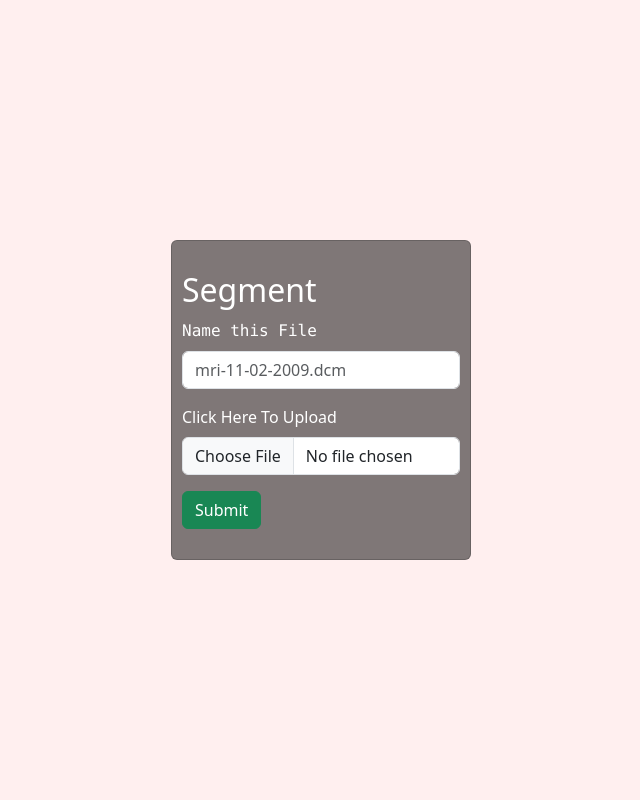
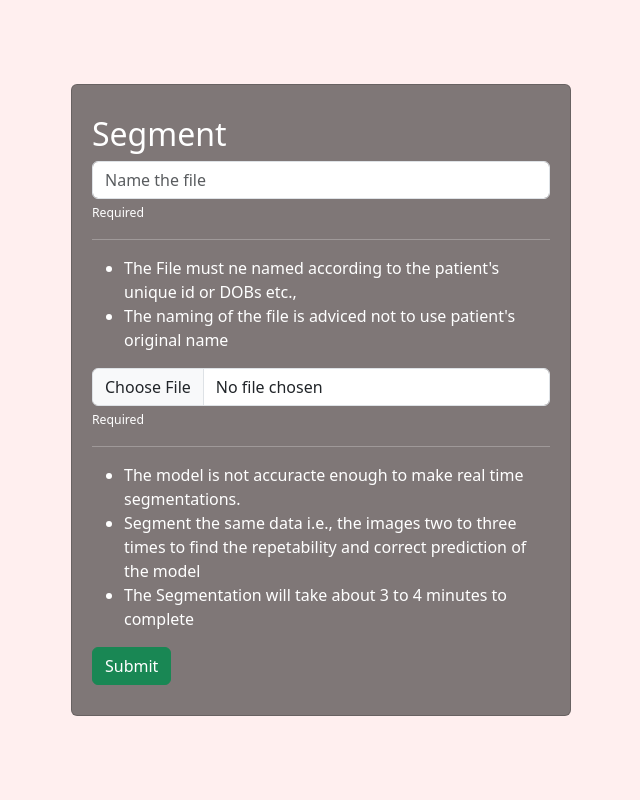
Before and after one commit to E7M2NU3L/Medical_Segment_Tool, a Django app: page /segment in a window 1280 px wide. Shown: the part 56-856 px from the top of the page, without its empty margins (319-959 px from the left). Run offline with Django 3.2, Linux system fonts and the light colour scheme; some libraries are stand-ins or nearby versions.

Commit message:
made some changes in Model Configuration

```diff
--- a/Segment/forms.py
+++ b/Segment/forms.py
@@ -1,10 +1,7 @@
-from typing import Any, Mapping
+from typing import Any
 from django.contrib.auth.forms import UserCreationForm
 from django.contrib.auth.models import User
 from django import forms
-from django.core.files.base import File
-from django.db.models.base import Model
-from django.forms.utils import ErrorList
 from .models import Segment
 
 class signUpForm(UserCreationForm):
@@ -86,7 +83,7 @@ class SegmentForm(forms.ModelForm):
 
     # defining the html for the fields
     class Meta:
-        Model = Segment
+        model = Segment
         fields = ['FileName', 'File']
 
     # defining the init function
--- a/Segment/views.py
+++ b/Segment/views.py
@@ -65,7 +65,7 @@ Segment_model = []
 def segment(request):
 
     # initializing the elements of the output
-    form = None
+    form = SegmentForm()
     image = None
     mask = None
     # chceking if the request is through POST
@@ -125,8 +125,8 @@ def segment(request):
     # config file for outer api
     configuration = {
         'form': form,
-        'image': None,
-        'mask': None,
+        'image': image,
+        'mask': mask,
     }
 
     # return the context
--- a/templates/pages/classify.html
+++ b/templates/pages/classify.html
@@ -10,8 +10,8 @@
 <body>
   {% include 'navbar.html' %}
 
-      <main class="container-fluid" style="min-height: 100vh; background-color: #ffefef; display: flex; justify-content: center; align-items: center; ">
-        <div class="card" style="width: 300px; padding: 30px 10px; background-color: rgba(0,0,0,0.5); color: #fff;">
+      <main class="container-fluid" style="min-height: 100vh; max-height: 100%; padding-top: 2rem; padding-bottom: 2rem; background-color: #ffefef; display: flex; justify-content: center; align-items: center; ">
+        <div class="card" style="width: 400px; padding: 30px 20px; background-color: rgba(0,0,0,0.5); color: #fff;">
                 <h2>
                     Classify
                 </h2>
--- a/templates/pages/convert.html
+++ b/templates/pages/convert.html
@@ -23,8 +23,8 @@
   </div>
   {% endfor %}
   {% endif %}
-      <div class="container" style="display: flex; height: 90vh; align-items: center; justify-content: center; background-color: #ffefef;">
-        <main class="card " style="width: 400px; padding: 30px 15px; background: rgba(0,0,0,0.6); color: #fefedf;" >
+      <div class="container" style="display: flex; min-height: 90vh; max-height: 100%; padding-top: 2rem; padding-bottom: 2rem; align-items: center; justify-content: center; background-color: #ffefef;">
+        <main class="card " style="width: 500px; padding: 30px 20px; background: rgba(0,0,0,0.6); color: #fefedf;" >
             <h2>
                 Convert Dicom to Jpeg Files
             </h2>
--- a/templates/pages/segment.html
+++ b/templates/pages/segment.html
@@ -4,27 +4,20 @@
 <head>
     <meta charset="UTF-8">
     <meta name="viewport" content="width=device-width, initial-scale=1.0">
-    <title>Classify</title>
+    <title>Segment</title>
     <link rel="stylesheet" href="{% static '/node_modules/bootstrap/dist/css/bootstrap.css' %}">
 </head>
 <body>
   {% include 'navbar.html' %}
 
-      <main class="container-fluid" style="min-height: 100vh; background-color: #ffefef; display: flex; justify-content: center; align-items: center; ">
-        <div class="card" style="width: 300px; padding: 30px 10px; background-color: rgba(0,0,0,0.5); color: #fff;">
+      <main class="container-fluid" style="min-height: 100vh; max-height: 100%; padding-top: 2rem; padding-bottom: 2rem; background-color: #ffefef; display: flex; justify-content: center; align-items: center; ">
+        <div class="card" style="max-width: 500px; min-width: 300px; padding: 30px 20px; background-color: rgba(0,0,0,0.5); color: #fff;">
                 <h2>
                     Segment
                 </h2>
                 <form>
                   <div class="mb-3">
-                  <label for="exampleFormControlInput1" class="form-label font-monospace">Name this File</label>
-                    <input type="text" name="FileName" class="form-control" id="exampleFormControlInput1" placeholder="mri-11-02-2009.dcm">
-                  </div>
-                  <div class="mb-3">
-                    <label for="exampleFormControlTextarea1" class="form-label">
-                        Click Here To Upload
-                    </label>
-                    <input class="form-control" id="exampleFormControlTextarea1" type="File" />
+                  {{form.as_p}}
                 </div>
                 <a type="submit" class="btn btn-success" onsubmit="" href="segment/segmented_output">Submit</a>
                 </form>
```
Also changed, not shown: processing/file_converter.py (added, +30 -0 lines), Segment/migrations/0002_auto_20240313_2005.py (added), classify/migrations/0001_initial.py (added), converter/migrations/0001_initial.py (added), db.sqlite3.
